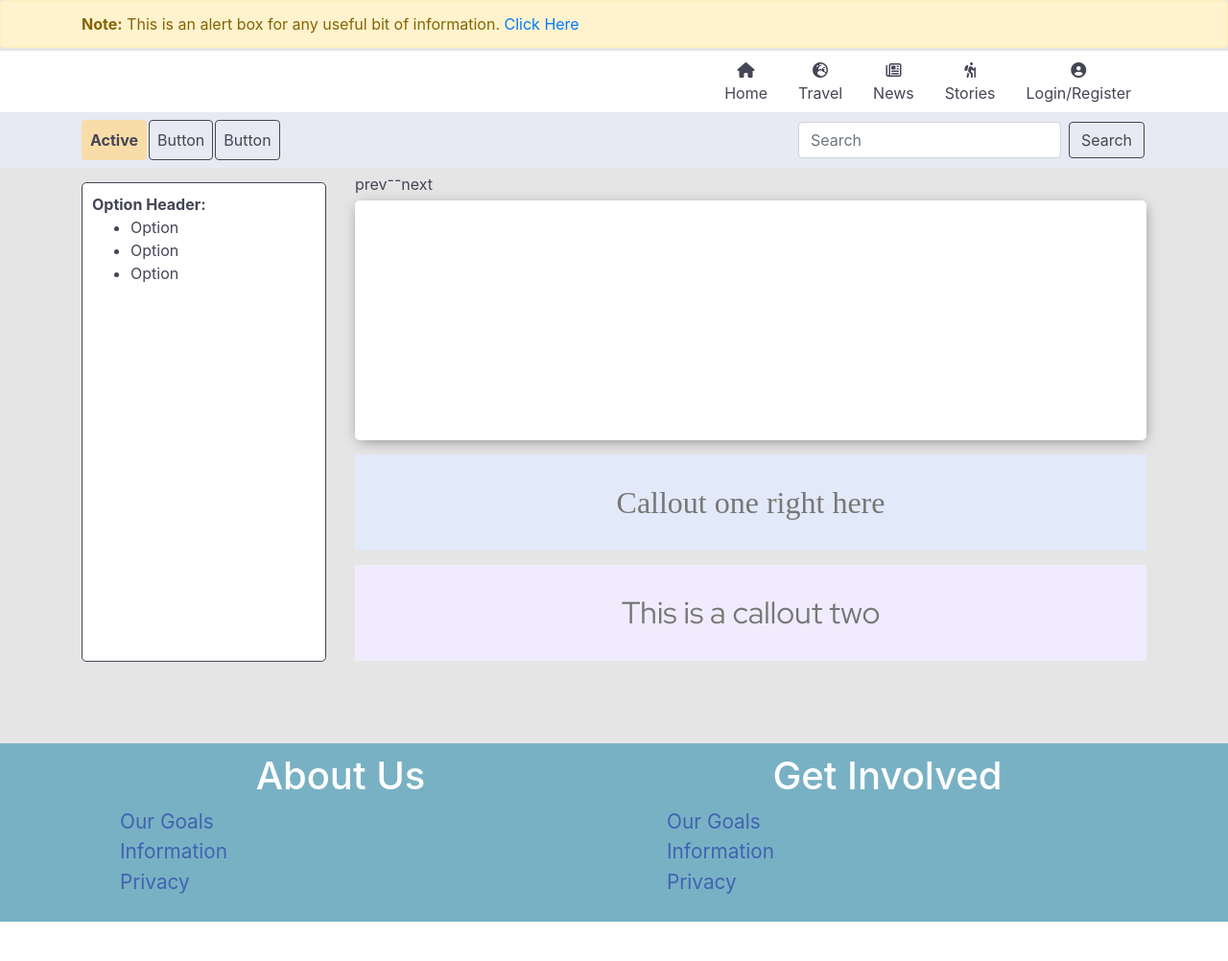
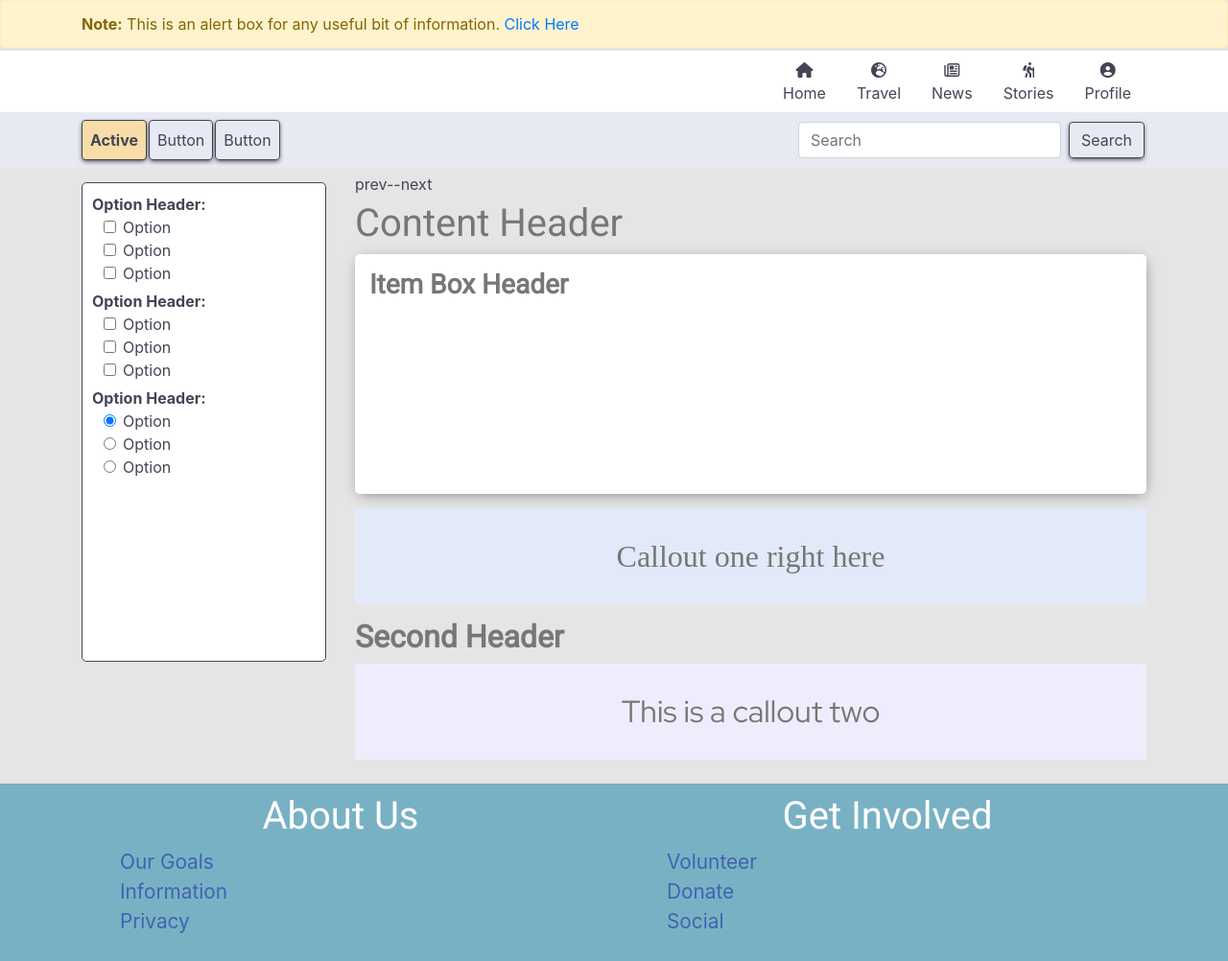
Before and after one commit to Pattern-Projects/volunteer-fsf-project, a Django app: page / in a window 1280 px wide. Shown: the whole page at 96% size. Before the commit the page ends 961 px from the top, so only its background shows below. Run offline with Django 3.2, Linux system fonts and the light colour scheme; some libraries are stand-ins or nearby versions.

Commit message:
Style info box content

```diff
--- a/static/css/styles.css
+++ b/static/css/styles.css
@@ -2,6 +2,15 @@
 body {
     background-color: #E5E5E5;
     color: #444555;
+}
+
+h1, h2, h3 {
+    font-family: roboto;
+    color: #777777;
+}
+
+h2, h3 {
+    font-weight: bold;
 }
 
 /* Structure */
@@ -37,21 +46,29 @@ body {
         padding: .5rem 0rem;
     }
 
-    .secondary-nav-bar ul .nav-item .active-btn {
-        background-color: #F9DDA8;
-        border-color: #F9DDA8;
-        font-weight: bold;
-    }
-
     .secondary-nav-bar .btn {
+        margin-right: 2px;
         color: #444555;
         border-color: #444555;
-        margin-right: 2px;
+
+        -webkit-box-shadow: 0px 2px 5px -1px rgba(0,0,0,0.75);
+        -moz-box-shadow: 0px 2px 5px -1px rgba(0,0,0,0.75);
+        box-shadow: 0px 2px 5px -1px rgba(0,0,0,0.75);
     }
 
     .secondary-nav-bar .btn:hover {
         color: #ffffff;
         border-color: #326CF0;
+    }
+
+    .secondary-nav-bar .active-btn {
+        background-color: #F9DDA8;
+        font-weight: bold;
+    }
+
+    .secondary-nav-bar .active-btn:hover {
+        color: #000;
+        border-color: #F9DDA8;
     }
 
     .secondary-nav-search {
@@ -63,6 +80,7 @@ body {
 }
 
 footer {
+    margin-top: 10px;
     background-color: #79B1C4;
     padding: 10px;
 }
@@ -73,7 +91,7 @@ footer {
     }
 
     footer li {
-        list-style: none;
+        list-style-type: none;
     }
 
     footer a {
@@ -103,8 +121,17 @@ footer {
     padding: 10px;
 }
 
+    .info-section {
+        margin-bottom: 5px;
+    }
+
     .info-header {
         font-weight: bold;
+    }
+
+    .info-options {
+        padding-inline-start: 12px;
+        list-style-type: none;
     }
 
 .item-box {
@@ -116,6 +143,8 @@ footer {
     -webkit-box-shadow: 1px 3px 15px -4px rgba(0,0,0,0.5);
     -moz-box-shadow: 1px 3px 15px -4px rgba(0,0,0,0.5);
     box-shadow: 1px 3px 15px -4px rgba(0,0,0,0.5);
+
+    padding: 15px;
 }
 
 .callout-1 {
--- a/templates/base.html
+++ b/templates/base.html
@@ -15,6 +15,7 @@
     <script src="https://kit.fontawesome.com/f3e1d18d42.js" crossorigin="anonymous"></script>
     <link href="https://fonts.googleapis.com/css?family=Red+Hat+Display&display=swap" rel="stylesheet">
     <link href="https://fonts.googleapis.com/css?family=Rubik&display=swap" rel="stylesheet">
+    <link href="https://fonts.googleapis.com/css?family=Roboto&display=swap" rel="stylesheet">
 
     <link rel="stylesheet" href="{% static 'css/styles.css' %}"/>
 </head>
@@ -72,9 +73,6 @@
                 </li>
 
 
-
-
-        {% if user.is_authenticated %}
                 <li class="nav-item">
                     <a class="nav-link" href="{% url 'logout' %}">
                         <div class="top-nav-icon">
@@ -84,17 +82,7 @@
                     </a>
                 </li>
 
-        {% else %}
-            <li class="nav-item">
-                <a class="nav-link" href="{% url 'login' %}">
-                    <div class="top-nav-icon">
-                        <i class="fas fa-user-circle"></i>
-                    </div>
-                    Login/Register
-                </a>
-            </li>
 
-        {% endif %}
             </ul>
         </div>
     </nav>
@@ -153,35 +141,144 @@
             <!-- Side column -->
             <div class="col-md-3">
                 <div class="info-box">
+
                     <div class="info-section">
                         <div class="info-header">
                             Option Header:
                         </div>
+                        <form class="info-options">
 
-                        <ul class="info-options">
-                            <li class="info-option">Option</li>
-                            <li class="info-option">Option</li>
-                            <li class="info-option">Option</li>
-                        </ul>
+                            <li class="info-option">
+                                <div class="form-check">
+                                    <input class="form-check-input" type="checkbox" value="" id="defaultCheck1">
+                                    <label class="form-check-label" for="defaultCheck1">
+                                        Option
+                                    </label>
                                 </div>
+                            </li>
+
+                            <li class="info-option">
+                                <div class="form-check">
+                                    <input class="form-check-input" type="checkbox" value="" id="defaultCheck1">
+                                    <label class="form-check-label" for="defaultCheck1">
+                                        Option
+                                    </label>
                                 </div>
+                            </li>
+
+                            <li class="info-option">
+                                <div class="form-check">
+                                    <input class="form-check-input" type="checkbox" value="" id="defaultCheck1">
+                                    <label class="form-check-label" for="defaultCheck1">
+                                        Option
+                                    </label>
                                 </div>
+                            </li>
+
+                        </form><!-- info-options -->
+                    </div><!-- info-section -->
+
+                    <div class="info-section">
+                        <div class="info-header">
+                            Option Header:
+                        </div>
+                        <form class="info-options">
+
+                            <li class="info-option">
+                                <div class="form-check">
+                                    <input class="form-check-input" type="checkbox" value="" id="defaultCheck1">
+                                    <label class="form-check-label" for="defaultCheck1">
+                                        Option
+                                    </label>
+                                </div>
+                            </li>
+
+                            <li class="info-option">
+                                <div class="form-check">
+                                    <input class="form-check-input" type="checkbox" value="" id="defaultCheck1">
+                                    <label class="form-check-label" for="defaultCheck1">
+                                        Option
+                                    </label>
+                                </div>
+                            </li>
+
+                            <li class="info-option">
+                                <div class="form-check">
+                                    <input class="form-check-input" type="checkbox" value="" id="defaultCheck1">
+                                    <label class="form-check-label" for="defaultCheck1">
+                                        Option
+                                    </label>
+                                </div>
+                            </li>
+
+                        </form><!-- info-options -->
+                    </div><!-- info-section -->
+
+                    <div class="info-section">
+                        <div class="info-header">
+                            Option Header:
+                        </div>
+                        <form class="info-options">
+
+                            <li class="info-option">
+                                <div class="form-check">
+                                    <input class="form-check-input" type="radio" id="defaultRadio1" name="exampleRadios" value="option1" checked>
+                                    <label class="form-check-label" for="defaultCheck1">
+                                        Option
+                                    </label>
+                                </div>
+                            </li>
+
+                            <li class="info-option">
+                                <div class="form-check">
+                                    <input class="form-check-input" type="radio" id="defaultRadio1" name="exampleRadios" value="option1">
+                                    <label class="form-check-label" for="defaultCheck1">
+                                        Option
+                                    </label>
+                                </div>
+                            </li>
+
+                            <li class="info-option">
+                                <div class="form-check">
+                                    <input class="form-check-input" type="radio" id="defaultRadio1" name="exampleRadios" value="option1">
+                                    <label class="form-check-label" for="defaultCheck1">
+                                        Option
+                                    </label>
+                                </div>
+                            </li>
+
+                        </form><!-- info-options -->
+                    </div><!-- info-section -->
 
 
 
 
-            <!-- content col -->
+                </div><!-- info-box -->
+            </div><!-- col-md-3 -->
+
+
+
+
+            <!-- content col-md-9 -->
             <div class="col-md-9">
 
                 <!-- pagination -->
                 <div class="pagination">
-                    <a href="#">prev</a>
-                    --
-                    <a href="#">next</a>
+                    <a href="#">prev-</a>
+
+                    <a href="#">-next</a>
                 </div>
+
+                <h1>
+                Content Header
+                </h1>
 
                 <!-- content -->
                 <div class="item-box">
+                <h3>
+                    Item Box Header
+                </h3>
+
 
                 </div>
 
@@ -189,6 +286,10 @@
                 <div class="callout-1">
                     Callout one right here
                 </div>
+
+                <h2>
+                    Second Header
+                </h2>
 
                 <!-- Callout 2 -->
                 <div class="callout-2">
@@ -226,9 +327,9 @@
                 <div class="col-md-6">
                     <h1>Get Involved</h1>
                     <ul>
-                        <li><a href="#">Our Goals</a></li>
-                        <li><a href="#">Information</a></li>
-                        <li><a href="#">Privacy</a></li>
+                        <li><a href="#">Volunteer</a></li>
+                        <li><a href="#">Donate</a></li>
+                        <li><a href="#">Social</a></li>
                     </ul>
                 </div>
             </div>
```
Lines whose indentation alone changed are shown as unchanged.
